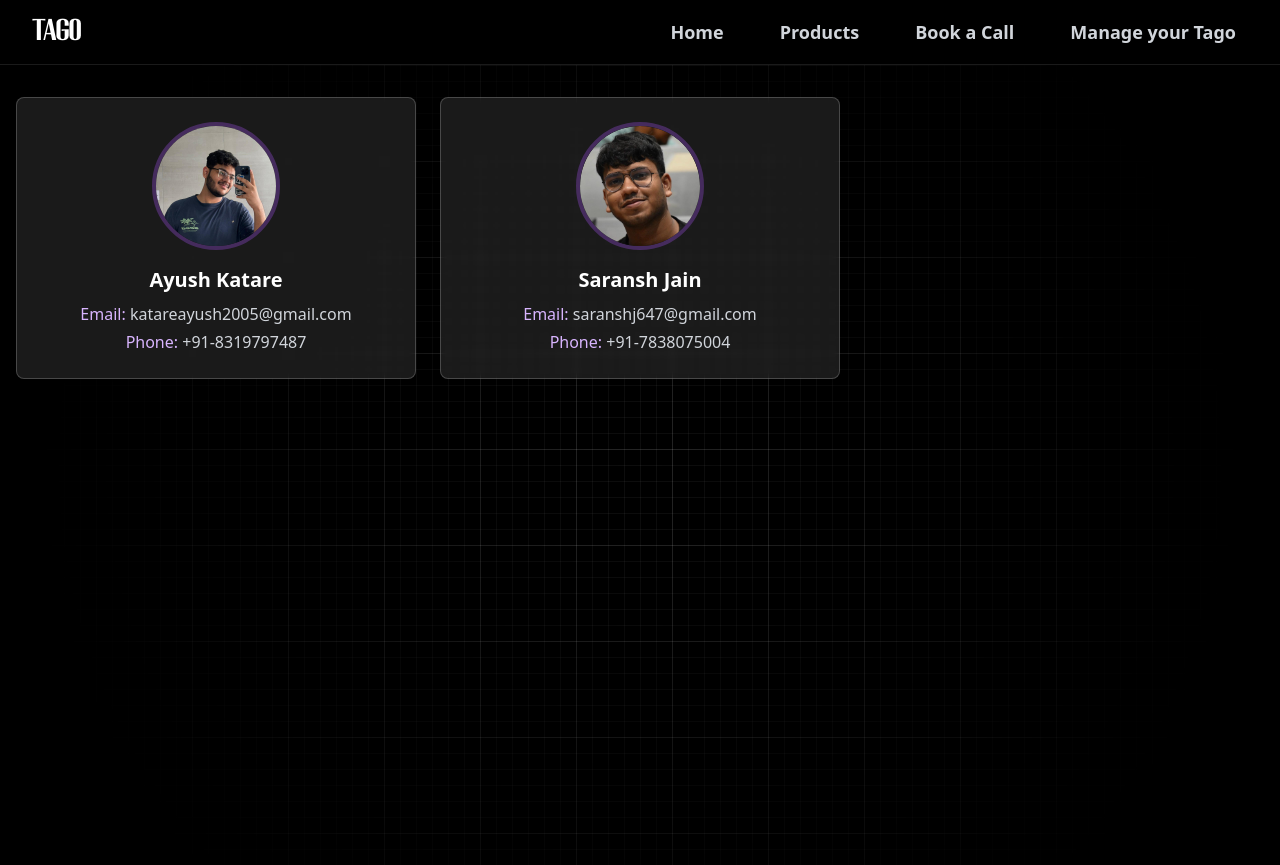
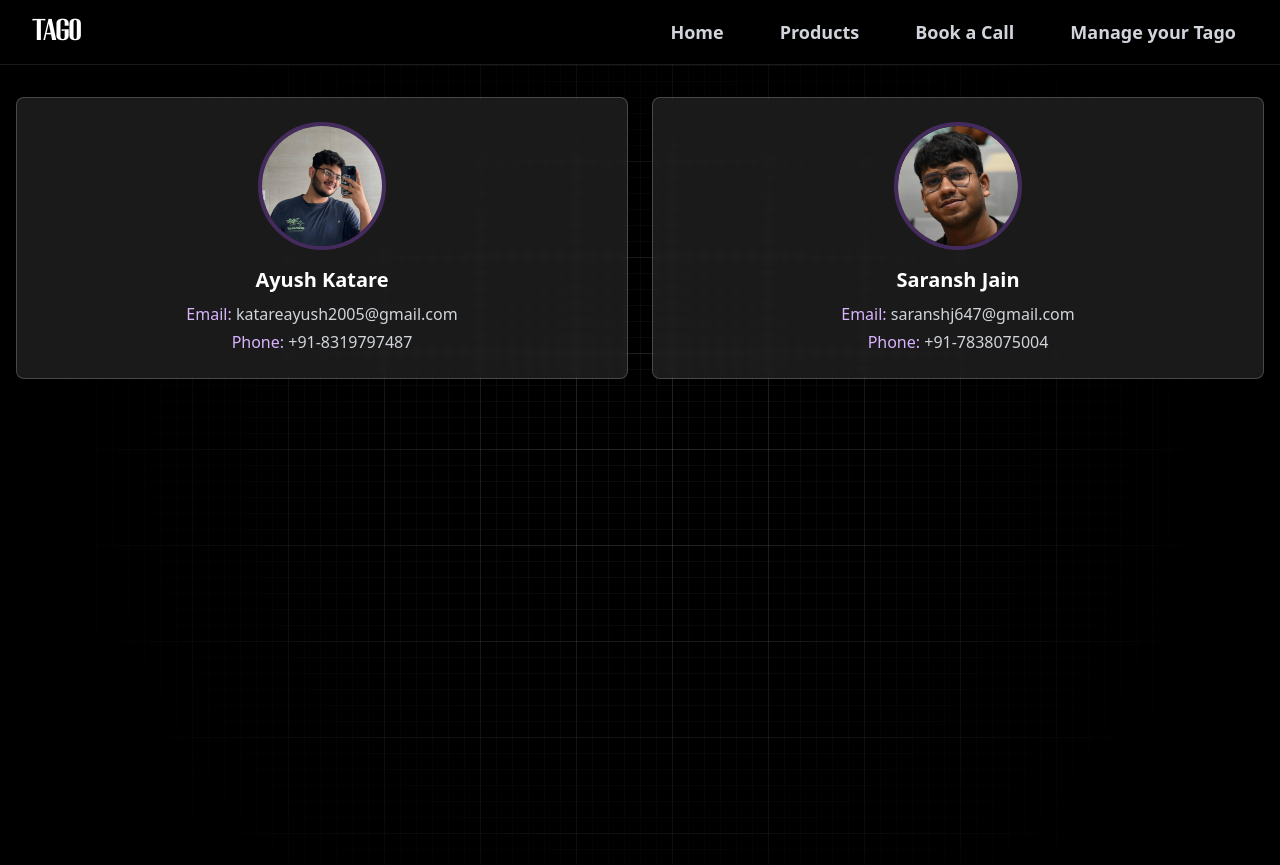
Before and after one commit to night-surge/tago, a Next.js app: page /contact in a window 1280 px wide. Built offline with nearby package versions, Linux system fonts and the light colour scheme.

Commit message:
fixed landing arrows

```diff
--- a/src/app/contact/page.tsx
+++ b/src/app/contact/page.tsx
@@ -37,7 +37,7 @@
       <Navbar />
       <BackgroundGrid>
         <div className="container mx-auto px-4 py-8">
-          <div className="grid grid-cols-1 md:grid-cols-2 lg:grid-cols-3 gap-6">
+          <div className="grid grid-cols-1 md:grid-cols-2 gap-6">
             {teamMembers.map((member, index) => (
               <div
                 key={index}
--- a/src/components/Landing Page/HeroSection.tsx
+++ b/src/components/Landing Page/HeroSection.tsx
@@ -49,7 +49,7 @@
                 <button className="px-8 py-4 rounded-full bg-white text-black hover:bg-zinc-200 transition-all duration-300 transform hover:scale-105">
                   <span className="flex items-center justify-center font-medium">
                     Get Your Card
-                    <ArrowRight className="ml-2 group-hover:translate-x-1 transition-transform" aria-hidden="true" />
+                    {/* <ArrowRight className="ml-2 group-hover:translate-x-1 transition-transform" aria-hidden="true" /> */}
                   </span>
                 </button>
               </Link>
@@ -119,7 +119,7 @@
             <button className="w-full py-4 rounded-full bg-white text-black hover:bg-zinc-200 transition-all duration-300 flex items-center justify-center">
               <span className="font-medium flex items-center">
                 Get Your Card
-                <ArrowRight className="ml-2 w-4 h-4" aria-hidden="true" />
+                {/* <ArrowRight className="ml-2 w-4 h-4" aria-hidden="true" /> */}
               </span>
             </button>
           </Link>
```
